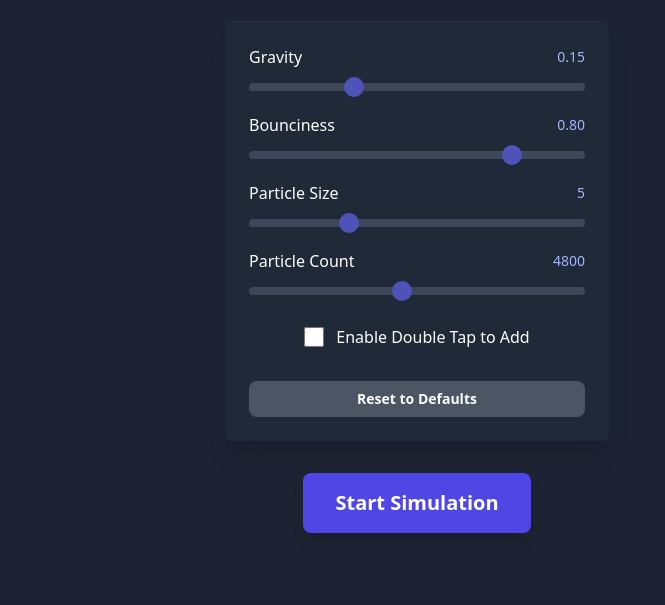
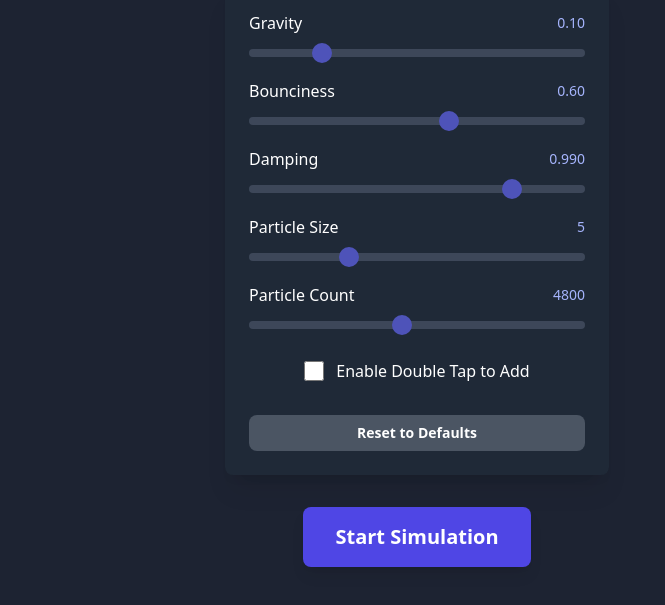
Before and after one commit to ketbra/tilt-sand, a plain HTML site: page index.html in a window 1280 px wide. Shown: the part 191-796 px from the top of the page, without its empty margins (223-888 px from the left). Drawn offline with nearby package versions, Linux system fonts and the light colour scheme.

Commit message:
Added damping

```diff
--- a/index.html
+++ b/index.html
@@ -73,6 +73,14 @@
                 </div>
                 <input id="bounciness-slider" type="range" min="0" max="100" value="80">
             </div>
+            <!-- Damping Setting -->
+            <div class="setting-item">
+                <div class="flex justify-between items-center mb-1">
+                    <label for="damping-slider" class="font-medium">Damping</label>
+                    <span id="damping-value" class="text-sm text-indigo-300">0.990</span>
+                </div>
+                <input id="damping-slider" type="range" min="950" max="1000" value="990">
+            </div>
              <!-- Particle Size Setting -->
              <div class="setting-item">
                 <div class="flex justify-between items-center mb-1">
@@ -124,21 +132,23 @@
         // --- Settings Elements ---
         const gravitySlider = document.getElementById('gravity-slider');
         const bouncinessSlider = document.getElementById('bounciness-slider');
+        const dampingSlider = document.getElementById('damping-slider');
         const sizeSlider = document.getElementById('size-slider');
         const countSlider = document.getElementById('count-slider');
         const tapToAddCheckbox = document.getElementById('tap-to-add-checkbox');
         const gravityValue = document.getElementById('gravity-value');
         const bouncinessValue = document.getElementById('bounciness-value');
+        const dampingValue = document.getElementById('damping-value');
         const sizeValue = document.getElementById('size-value');
         const countValue = document.getElementById('count-value');
 
         // --- Default Settings ---
         const defaultSettings = {
-            gravity: 15, bounciness: 80, size: 5, count: 4800, tapToAdd: false
+            gravity: 10, bounciness: 60, damping: 990, size: 5, count: 4800, tapToAdd: false
         };
 
         // --- Configuration (will be updated by settings) ---
-        let NUM_PARTICLES, PARTICLE_RADIUS, PARTICLE_FRICTION, COLLISION_DAMPING, GRAVITY_SENSITIVITY, tapToAddEnabled;
+        let NUM_PARTICLES, PARTICLE_RADIUS, PARTICLE_FRICTION, COLLISION_DAMPING, GRAVITY_SENSITIVITY, tapToAddEnabled, VELOCITY_DECAY;
         const DRAG_FORCE = 0.8;
         const SAND_COLORS = ['#f4a261', '#e76f51', '#2a9d8f', '#264653', '#e9c46a', '#fefae0', '#dda15e'];
         let CELL_SIZE;
@@ -157,18 +167,20 @@
         function applySettingsToUI(settings) {
             gravitySlider.value = settings.gravity;
             bouncinessSlider.value = settings.bounciness;
+            dampingSlider.value = settings.damping;
             sizeSlider.value = settings.size;
             countSlider.value = settings.count;
             tapToAddCheckbox.checked = settings.tapToAdd;
             gravityValue.textContent = (settings.gravity / 100).toFixed(2);
             bouncinessValue.textContent = (settings.bounciness / 100).toFixed(2);
+            dampingValue.textContent = (settings.damping / 1000).toFixed(3);
             sizeValue.textContent = settings.size;
             countValue.textContent = settings.count;
         }
 
         function saveSettings() {
             const currentSettings = {
-                gravity: gravitySlider.value, bounciness: bouncinessSlider.value, size: sizeSlider.value,
+                gravity: gravitySlider.value, bounciness: bouncinessSlider.value, damping: dampingSlider.value, size: sizeSlider.value,
                 count: countSlider.value, tapToAdd: tapToAddCheckbox.checked
             };
             localStorage.setItem('sandSimSettings', JSON.stringify(currentSettings));
@@ -189,6 +201,7 @@
         resetButton.addEventListener('click', resetSettings);
         gravitySlider.addEventListener('input', () => gravityValue.textContent = (gravitySlider.value / 100).toFixed(2));
         bouncinessSlider.addEventListener('input', () => bouncinessValue.textContent = (bouncinessSlider.value / 100).toFixed(2));
+        dampingSlider.addEventListener('input', () => dampingValue.textContent = (dampingSlider.value / 1000).toFixed(3));
         sizeSlider.addEventListener('input', () => sizeValue.textContent = sizeSlider.value);
         countSlider.addEventListener('input', () => countValue.textContent = countSlider.value);
 
@@ -199,6 +212,10 @@
                 this.color = color; this.vx = vx; this.vy = vy;
             }
             update() {
+                // Apply velocity decay (damping)
+                this.vx *= VELOCITY_DECAY;
+                this.vy *= VELOCITY_DECAY;
+
                 this.vy += gravity.y; this.vx += gravity.x; this.x += this.vx; this.y += this.vy;
                 if (this.x + this.radius > canvas.width) { this.x = canvas.width - this.radius; this.vx *= -PARTICLE_FRICTION; }
                 if (this.x - this.radius < 0) { this.x = this.radius; this.vx *= -PARTICLE_FRICTION; }
@@ -309,6 +326,7 @@
             saveSettings();
             GRAVITY_SENSITIVITY = parseFloat(gravitySlider.value) / 100;
             const bounciness = parseFloat(bouncinessSlider.value) / 100;
+            VELOCITY_DECAY = parseFloat(dampingSlider.value) / 1000;
             PARTICLE_FRICTION = bounciness; COLLISION_DAMPING = 0.90 + (bounciness * 0.09);
             PARTICLE_RADIUS = parseInt(sizeSlider.value, 10); NUM_PARTICLES = parseInt(countSlider.value, 10);
             tapToAddEnabled = tapToAddCheckbox.checked; CELL_SIZE = PARTICLE_RADIUS * 2.5;
```
